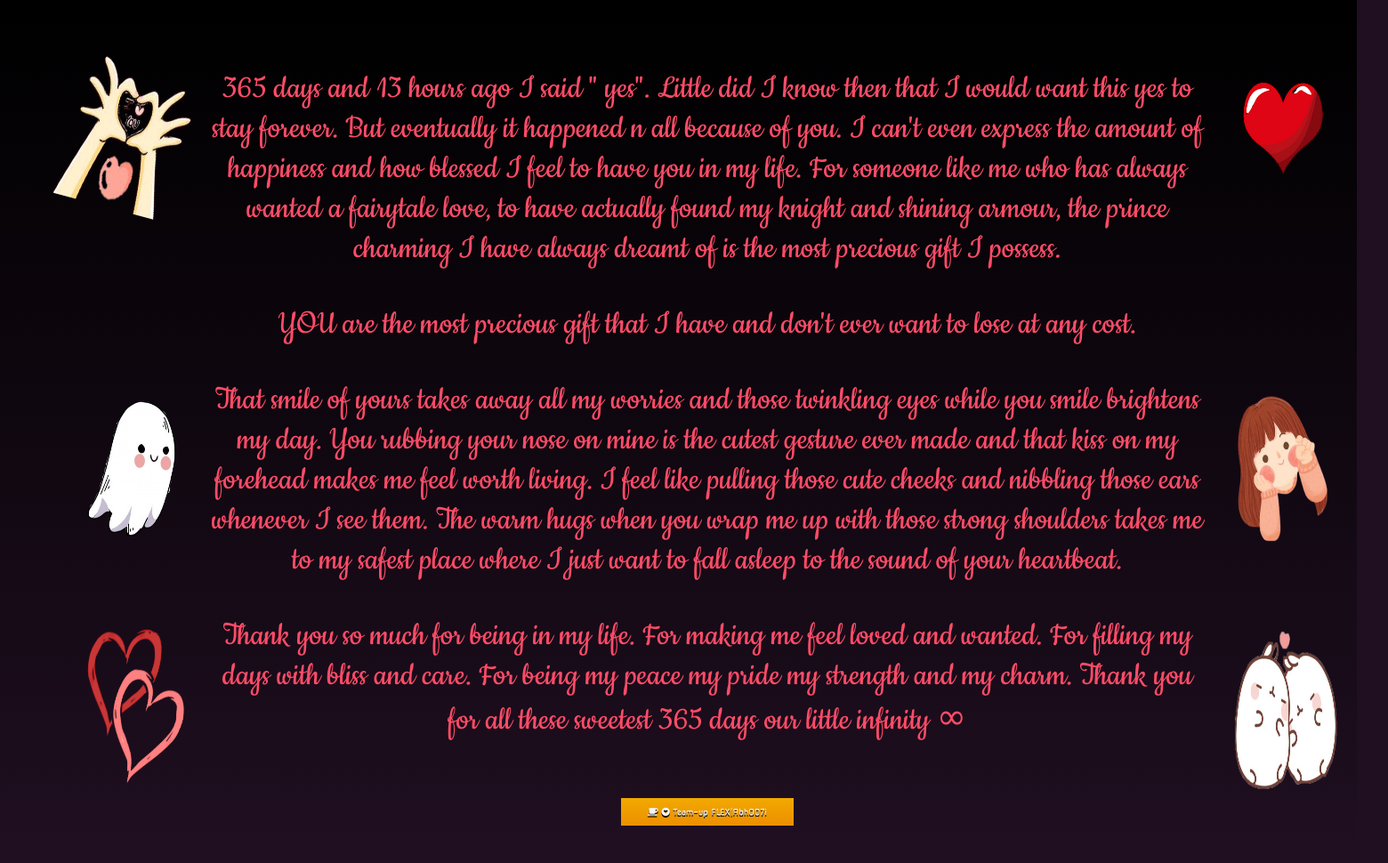
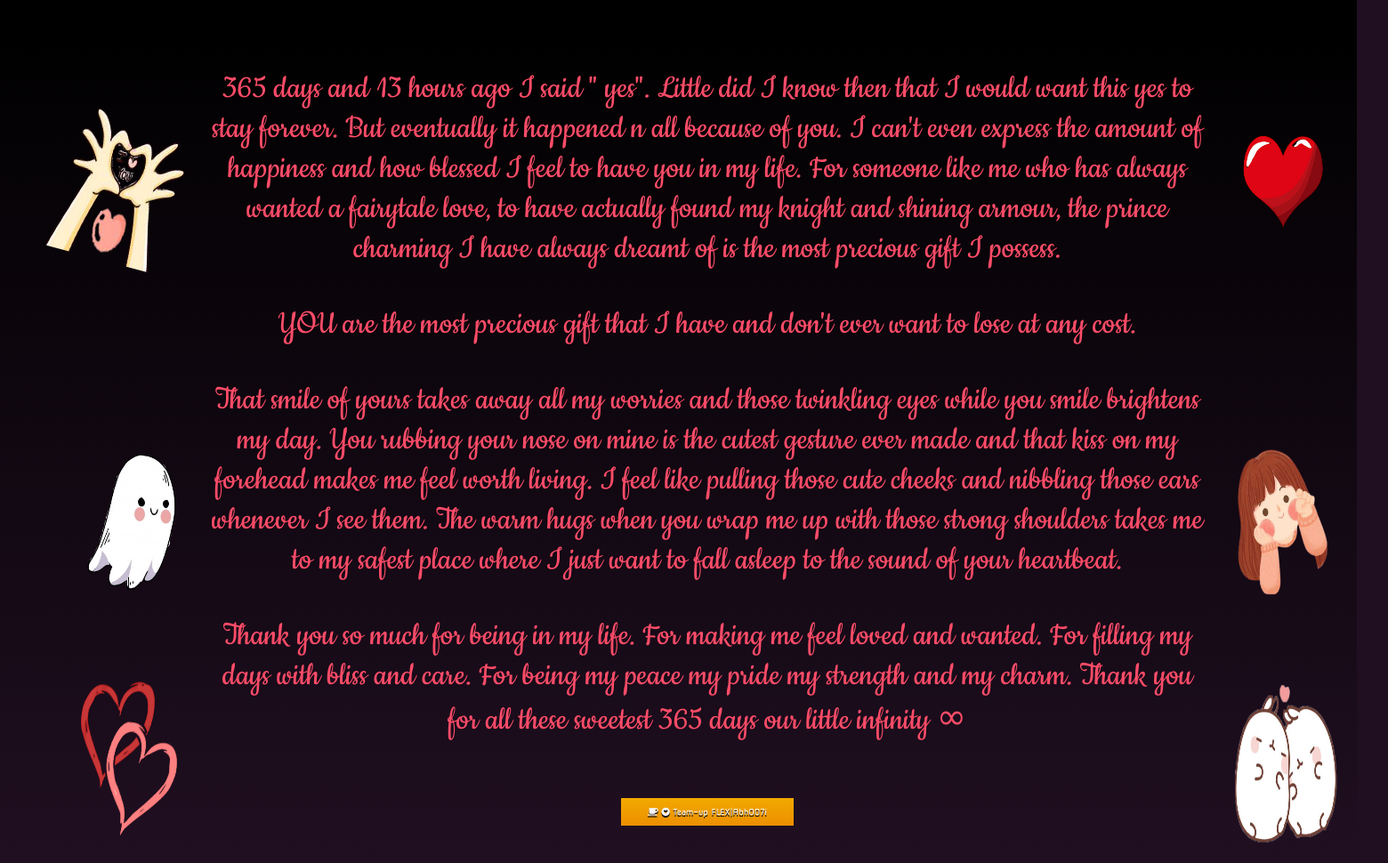
Before and after one commit to Subhlaxmi179/one, a PHP site: page /date.html in a window 1560 px wide. Shown: the part 783-1753 px from the top of the page at 89% size. Run offline with PHP 8.4, Linux system fonts and the light colour scheme; some libraries are stand-ins or nearby versions; some web fonts are replaced.

Commit message:
Update datestyle.css

```diff
--- a/css/datestyle.css
+++ b/css/datestyle.css
@@ -52,6 +52,7 @@ transform: rotate(15deg);
   height: 200px;
   width :150px;
   float: left;
+  padding-top : 60px;
   padding-left: 8px;
   padding-right: 10px;
 }
@@ -59,6 +60,7 @@ transform: rotate(15deg);
   height: 200px;
   width :150px;
   float: right;
+  padding-top : 60px;
   padding-left: 10px;
   padding-right: 8px;
 }
```
